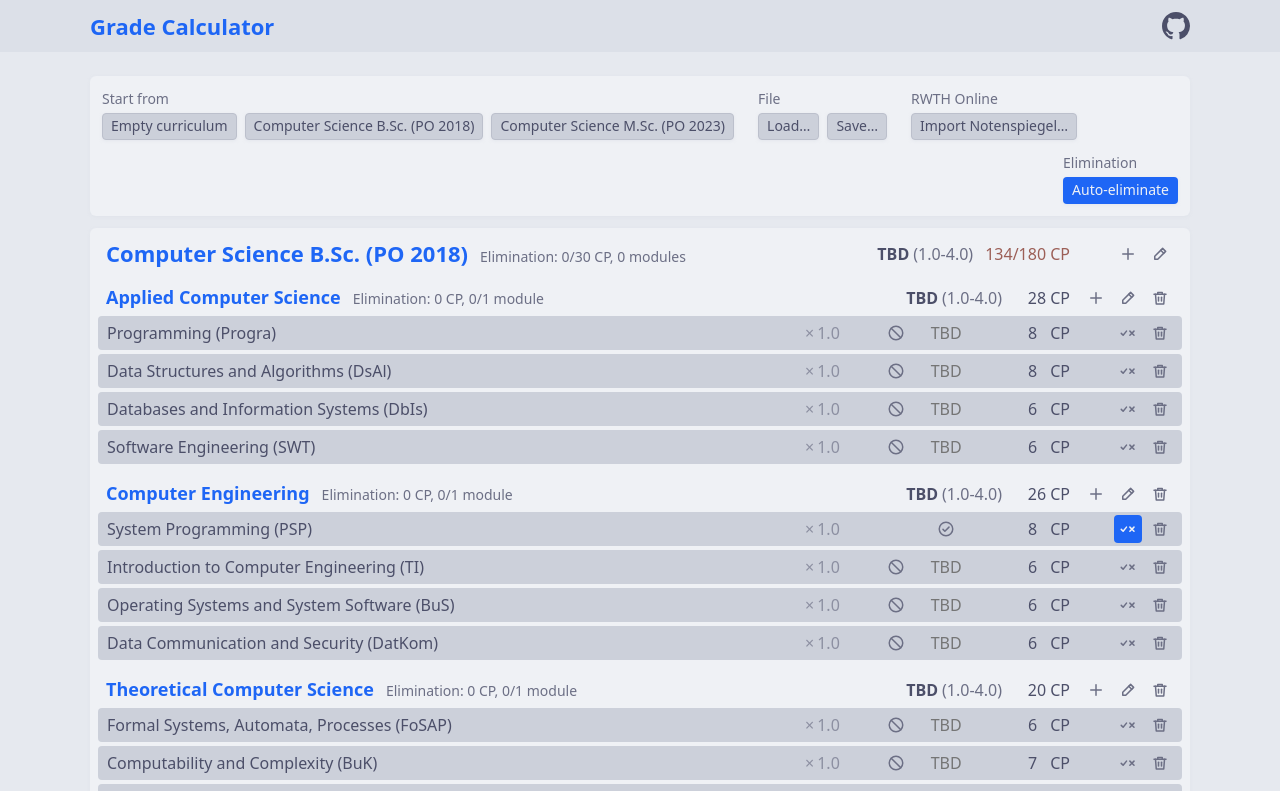
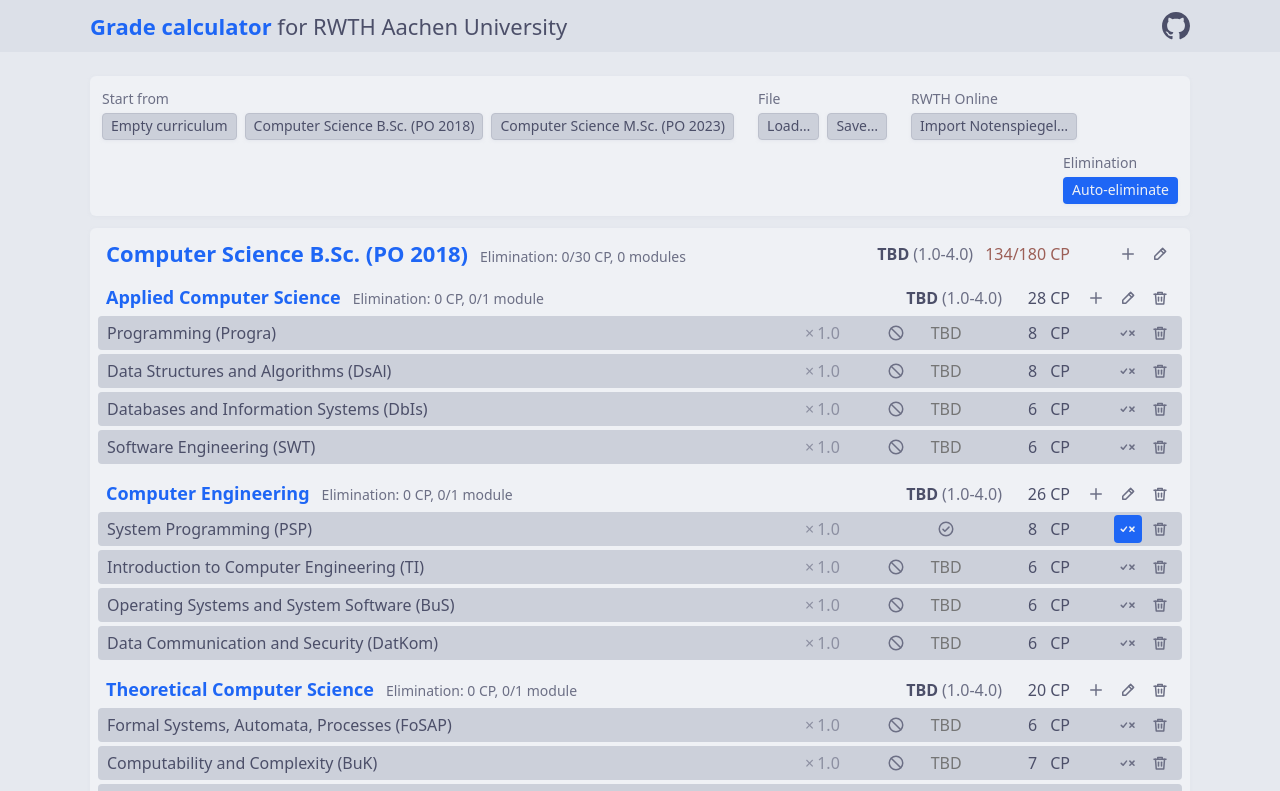
Before and after one commit to TimJentzsch/grade-calculator, a SvelteKit app: page / in a window 1280 px wide. Shown: the top 791 px of the page. Built offline with nearby package versions, Linux system fonts and the light colour scheme.

Commit message:
Name RWTH Aachen University in the app title

```diff
--- a/src/app.html
+++ b/src/app.html
@@ -5,7 +5,7 @@
     <meta name="description" content="A tool to calculate curriculum grades." />
     <meta name="author" content="Tim Jentzsch" />
     <meta name="viewport" content="width=device-width, initial-scale=1" />
-    <title>Grade Calculator</title>
+    <title>Grade calculator for RWTH Aachen University</title>
     %sveltekit.head%
   </head>
   <body data-sveltekit-preload-data="hover">
--- a/src/routes/+layout.svelte
+++ b/src/routes/+layout.svelte
@@ -7,7 +7,7 @@
 
 <header>
   <div id="header-content">
-    <h1>Grade Calculator</h1>
+    <h1>Grade calculator <span class="title-university">for RWTH Aachen University</span></h1>
     <a
       class="github-link"
       href="https://github.com/TimJentzsch/grade-calculator"
@@ -24,3 +24,11 @@
 </header>
 
 {@render children()}
+
+<style>
+  /* Only the app's purpose is highlighted, the university is secondary */
+  .title-university {
+    color: var(--color-text);
+    font-weight: var(--font-weight-normal);
+  }
+</style>
```
